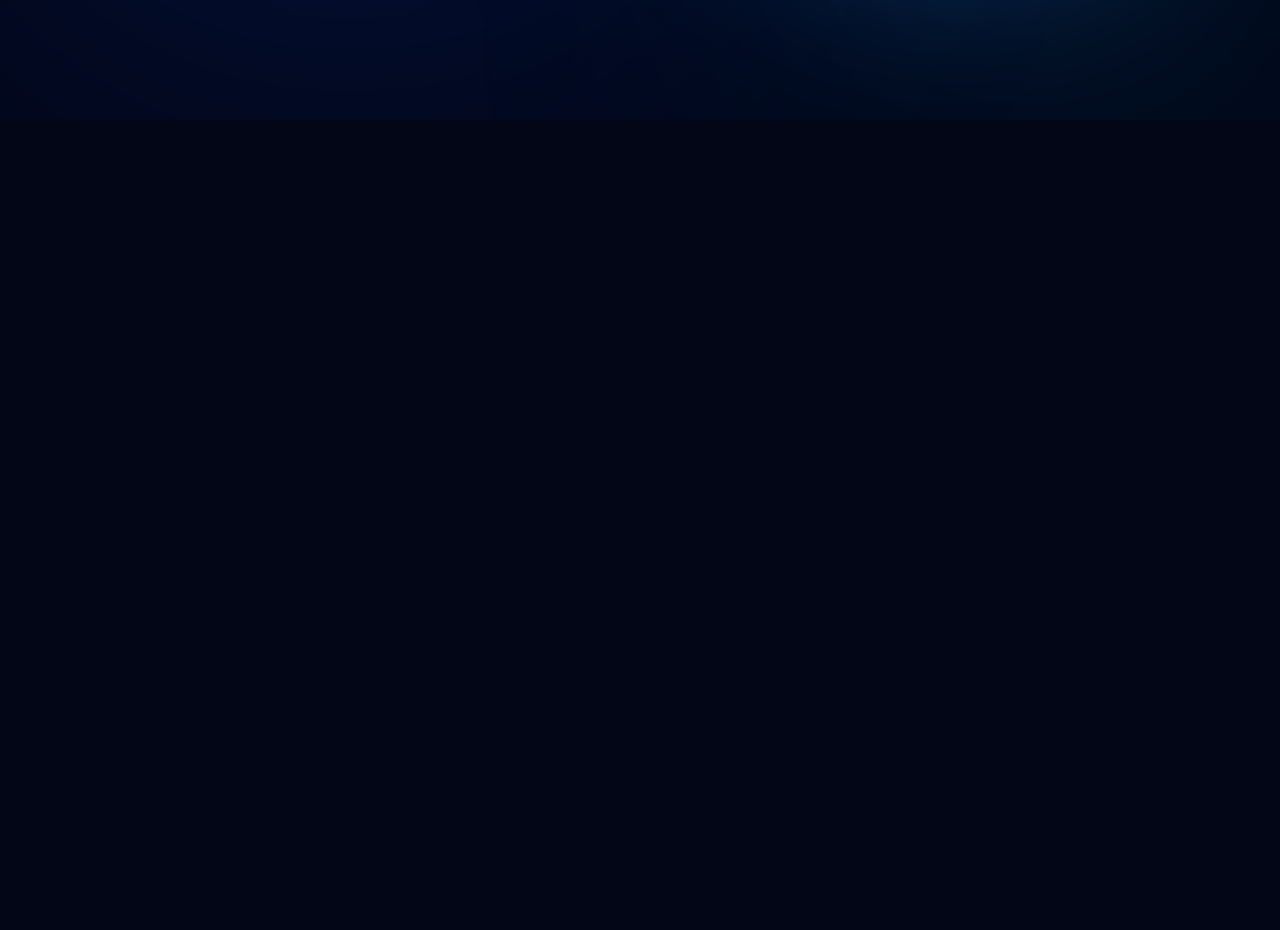
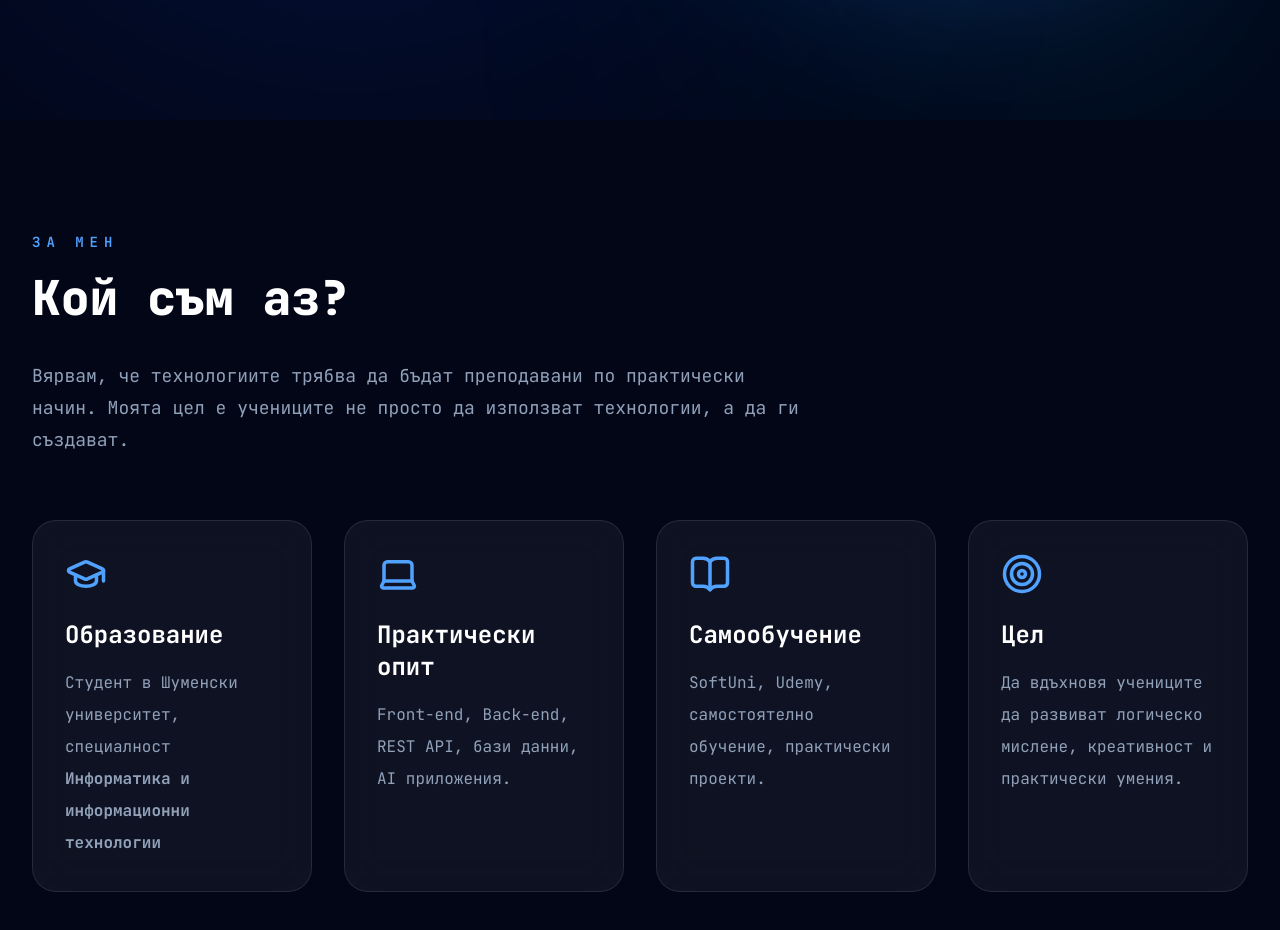
Before and after one commit to tihomirtx88/TeacherPortfolio, a Next.js app: page / in a window 1280 px wide. Shown: the part 680-1610 px from the top of the page. Before the commit the page ends 800 px from the top, so only its background shows below. Built offline with nearby package versions, Linux system fonts and the light colour scheme.

Commit message:
Create data.ts file personal infromation

```diff
--- a/app/page.tsx
+++ b/app/page.tsx
@@ -1,3 +1,4 @@
+import About from "@/components/about/About";
 import Hero from "@/components/hero/Hero";
 import Navbar from "@/components/Navbar/Navbar";
 
@@ -10,6 +11,8 @@ export default function Home() {
 
       <Hero />
 
+      <About/>
+
     </main>
   );
 }
--- /dev/null
+++ b/data/portfolio.ts
@@ -0,0 +1,84 @@
+import {
+  GraduationCap,
+  Laptop,
+  BookOpen,
+  Target,
+  Code2,
+  Database,
+  BrainCircuit,
+  Globe,
+} from "lucide-react";
+
+export const profile = {
+  firstName: "Тихомир",
+  lastName: "Желязков",
+
+  title: "Бъдещ учител по информационни технологии",
+
+  description:
+    "Студент по Информатика и информационни технологии с практически опит в разработката на уеб приложения. Вярвам, че най-добрият начин за обучение е чрез практика, реални проекти и любопитство.",
+
+  email: "tihomirtx88@gmail.com",
+
+  github: "https://github.com/tihomirtx88?tab=repositories",
+
+  linkedin: "https://www.linkedin.com/feed/",
+
+  project: "https://",
+
+  cv: "/cv.pdf",
+};
+
+export const aboutCards = [
+  {
+    icon: GraduationCap,
+    title: "Образование",
+    text: "Студент в Шуменски университет, специалност Информатика и информационни технологии.",
+  },
+
+  {
+    icon: Laptop,
+    title: "Практически опит",
+    text: "Разработка на Front-end и Back-end приложения, REST API, бази данни и деплойване.",
+  },
+
+  {
+    icon: BookOpen,
+    title: "Самообучение",
+    text: "SoftUni, Udemy, самостоятелно обучение и множество практически проекти.",
+  },
+
+  {
+    icon: Target,
+    title: "Моята цел",
+    text: "Да мотивирам учениците да развиват логическо мислене, творчество и практически умения.",
+  },
+];
+
+export const skills = [
+  {
+    icon: Globe,
+    title: "Frontend",
+    technologies: [
+      "HTML",
+      "CSS",
+      "Tailwind",
+      "JavaScript",
+      "TypeScript",
+      "React",
+      "Next.js",
+    ],
+  },
+
+  {
+    icon: Code2,
+    title: "Backend",
+    technologies: ["Python", "Flask", "REST API", "JWT", "Authentication"],
+  },
+
+  {
+    icon: Database,
+    title: "Бази данни",
+    technologies: ["PostgreSQL", "Supabase", "SQL"],
+  },
+];
```
